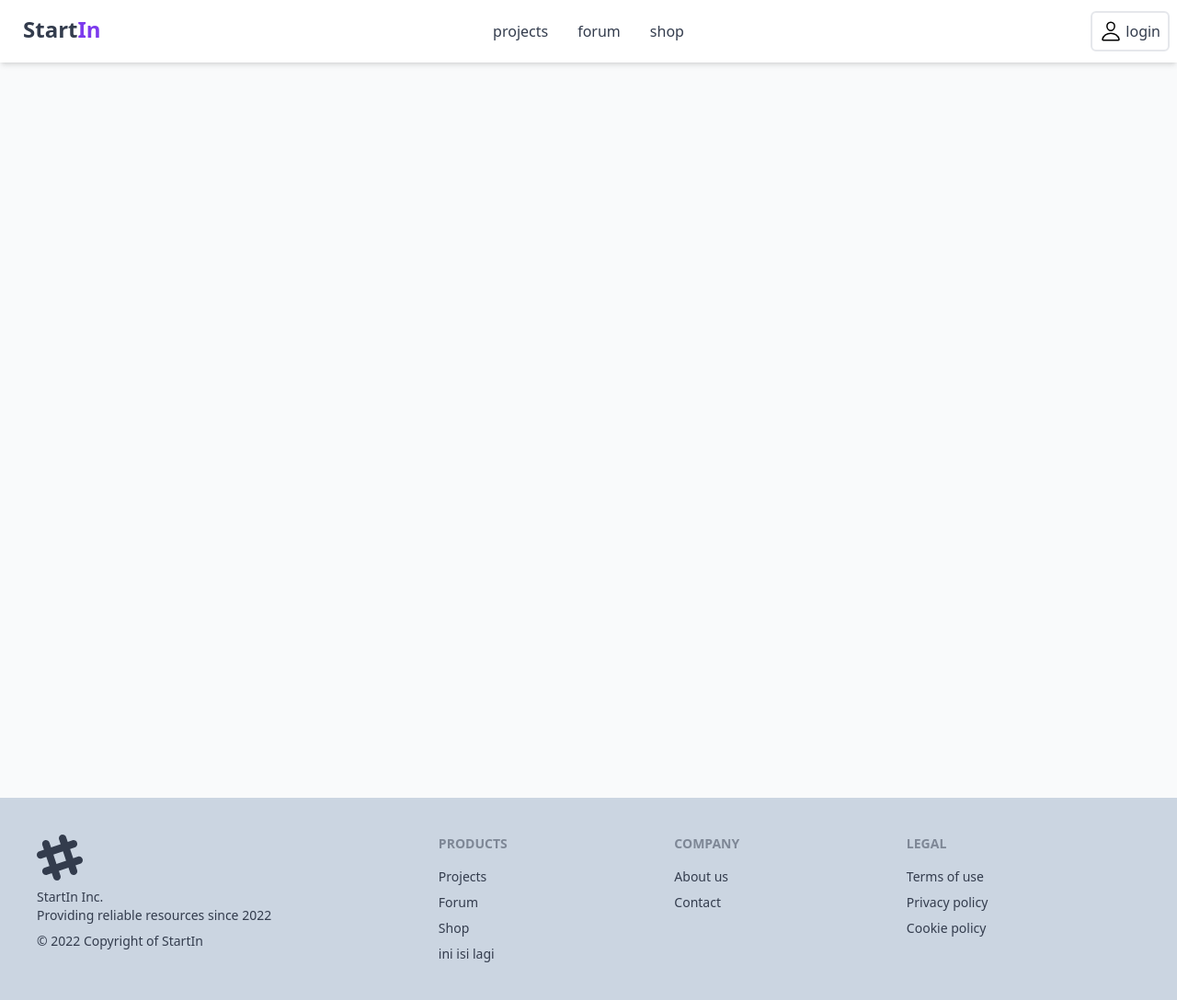
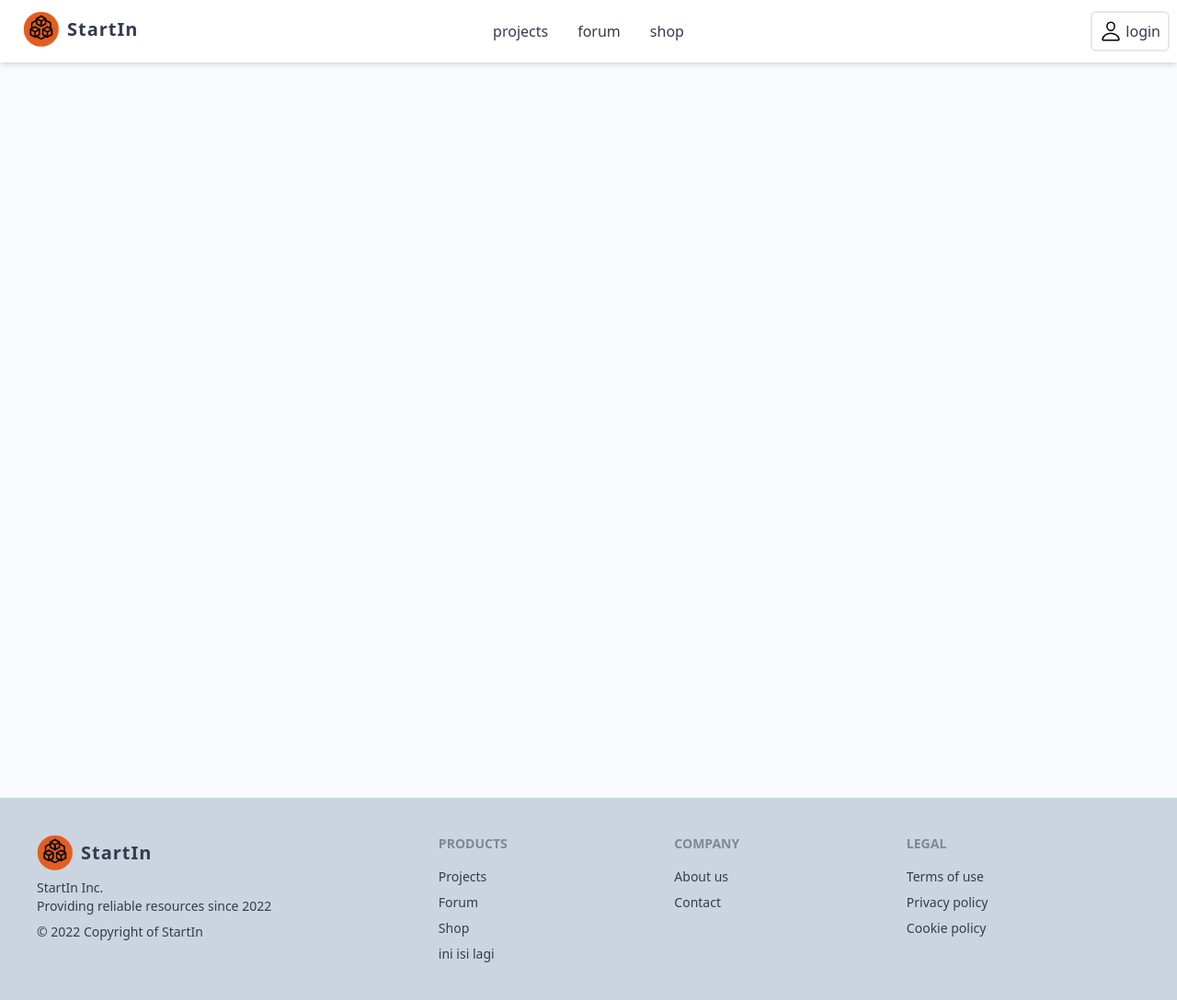
Before and after one commit to Insta-x/start-in, a Django app: page / in a window 1280 px wide. Shown: the whole page at 92% size. Run offline with Django 4.2, Linux system fonts and the light colour scheme; some libraries are stand-ins or nearby versions.

Commit message:
change logo

```diff
--- a/home/templates/index.html
+++ b/home/templates/index.html
@@ -2,6 +2,7 @@
 
 {%block meta%}
 <title>StartIn</title>
+<link href="../static/assets/startin-logo.png" rel="shortcut icon" />
 <script src="https://cdn.tailwindcss.com"></script>
 <link href="https://cdn.jsdelivr.net/npm/daisyui@2.33.0/dist/full.css" rel="stylesheet" type="text/css" />
 
@@ -26,7 +27,10 @@
             {%endif%}
         </ul>
       </div>
-      <a href="/" class="btn btn-ghost normal-case text-2xl mb-1">Start<span class="text-violet-600">In</span></a>
+      <a href="/" class="btn btn-ghost normal-case text-2xl mb-1 flex items-center gap-x-2">
+        <img src="../../static/assets/startin-logo.png" class="w-10 h-10"/>
+          <h4 class="font-semibold text-xl tracking-wider">StartIn</h4>
+      </a>
     </div>
     <div class="navbar-center hidden lg:flex">
       <ul class="menu menu-horizontal p-0">
--- a/inforum/templates/forum-page.html
+++ b/inforum/templates/forum-page.html
@@ -26,7 +26,10 @@
                 {%endif%}
             </ul>
           </div>
-          <a href="/" class="btn btn-ghost normal-case text-2xl mb-1">Start<span class="text-violet-600">In</span></a>
+          <a href="/" class="btn btn-ghost normal-case text-2xl mb-1 flex items-center gap-x-2">
+            <img src="../../static/assets/startin-logo.png" class="w-10 h-10"/>
+              <h4 class="font-semibold text-xl tracking-wider">StartIn</h4>
+          </a>
         </div>
         <div class="navbar-center hidden lg:flex">
           <ul class="menu menu-horizontal p-0">
--- a/inforum/templates/inforum.html
+++ b/inforum/templates/inforum.html
@@ -27,7 +27,10 @@
                 {%endif%}
             </ul>
           </div>
-          <a href="/" class="btn btn-ghost normal-case text-2xl mb-1">Start<span class="text-violet-600">In</span></a>
+          <a href="/" class="btn btn-ghost normal-case text-2xl mb-1 flex items-center gap-x-2">
+            <img src="../../static/assets/startin-logo.png" class="w-10 h-10"/>
+              <h4 class="font-semibold text-xl tracking-wider">StartIn</h4>
+          </a>
         </div>
         <div class="navbar-center hidden lg:flex">
           <ul class="menu menu-horizontal p-0">
--- a/templates/base.html
+++ b/templates/base.html
@@ -19,7 +19,10 @@
     {% endblock content %}
     <footer class="footer p-10 bg-slate-300 text-base-content relative">
       <div>
-        <svg width="50" height="50" viewBox="0 0 24 24" xmlns="http://www.w3.org/2000/svg" fill-rule="evenodd" clip-rule="evenodd" class="fill-current"><path d="M22.672 15.226l-2.432.811.841 2.515c.33 1.019-.209 2.127-1.23 2.456-1.15.325-2.148-.321-2.463-1.226l-.84-2.518-5.013 1.677.84 2.517c.391 1.203-.434 2.542-1.831 2.542-.88 0-1.601-.564-1.86-1.314l-.842-2.516-2.431.809c-1.135.328-2.145-.317-2.463-1.229-.329-1.018.211-2.127 1.231-2.456l2.432-.809-1.621-4.823-2.432.808c-1.355.384-2.558-.59-2.558-1.839 0-.817.509-1.582 1.327-1.846l2.433-.809-.842-2.515c-.33-1.02.211-2.129 1.232-2.458 1.02-.329 2.13.209 2.461 1.229l.842 2.515 5.011-1.677-.839-2.517c-.403-1.238.484-2.553 1.843-2.553.819 0 1.585.509 1.85 1.326l.841 2.517 2.431-.81c1.02-.33 2.131.211 2.461 1.229.332 1.018-.21 2.126-1.23 2.456l-2.433.809 1.622 4.823 2.433-.809c1.242-.401 2.557.484 2.557 1.838 0 .819-.51 1.583-1.328 1.847m-8.992-6.428l-5.01 1.675 1.619 4.828 5.011-1.674-1.62-4.829z"></path></svg>
+        <div id="footer-logo" class="flex items-center gap-x-2">
+          <img src="../static/assets/startin-logo.png" class="w-10 h-10"/>
+          <h4 class="font-semibold text-xl tracking-wider">StartIn</h4>
+        </div>
         <p>StartIn Inc.<br>Providing reliable resources since 2022</p>
         <p> © 2022 Copyright of StartIn</p>
       </div>
```
Also changed, not shown: static/assets/startin-logo.png (added).
